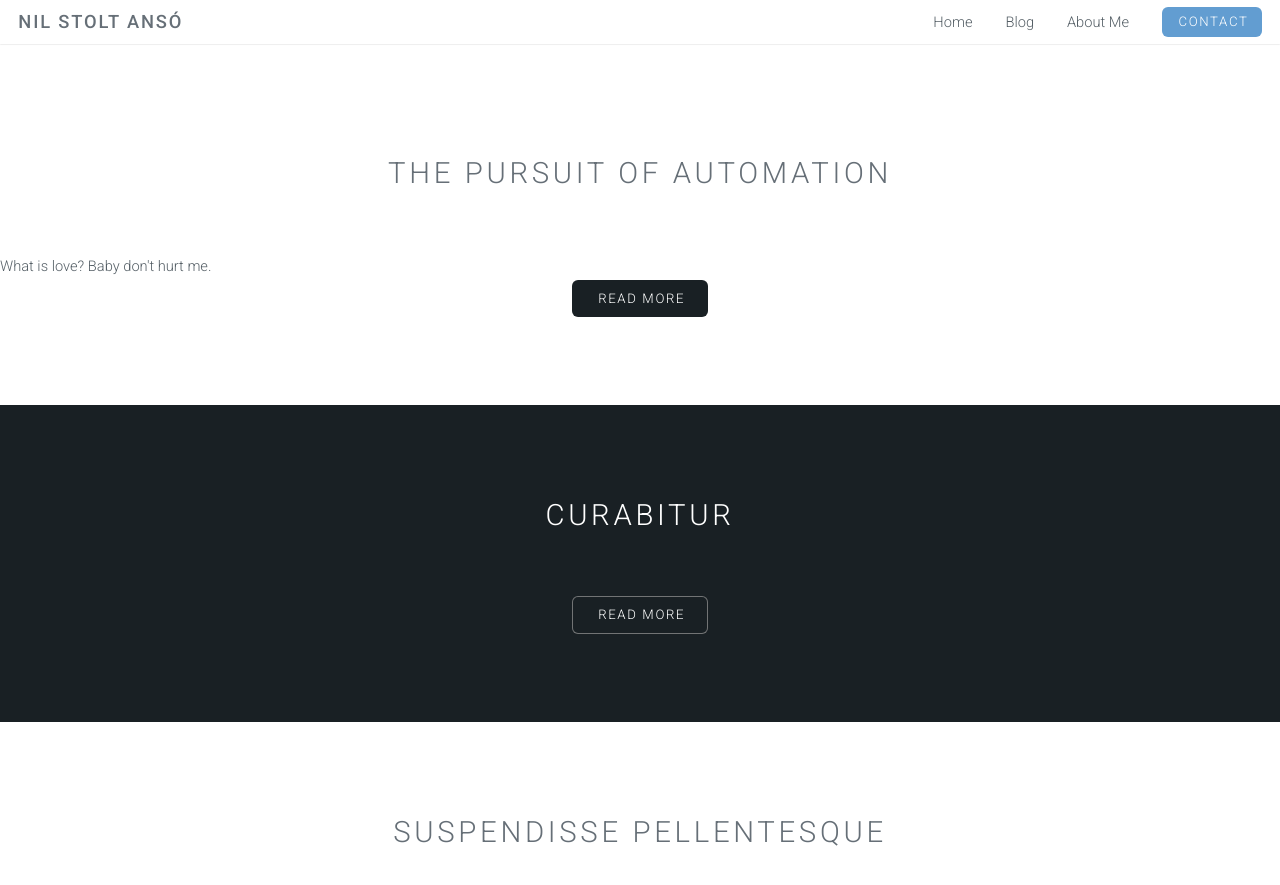
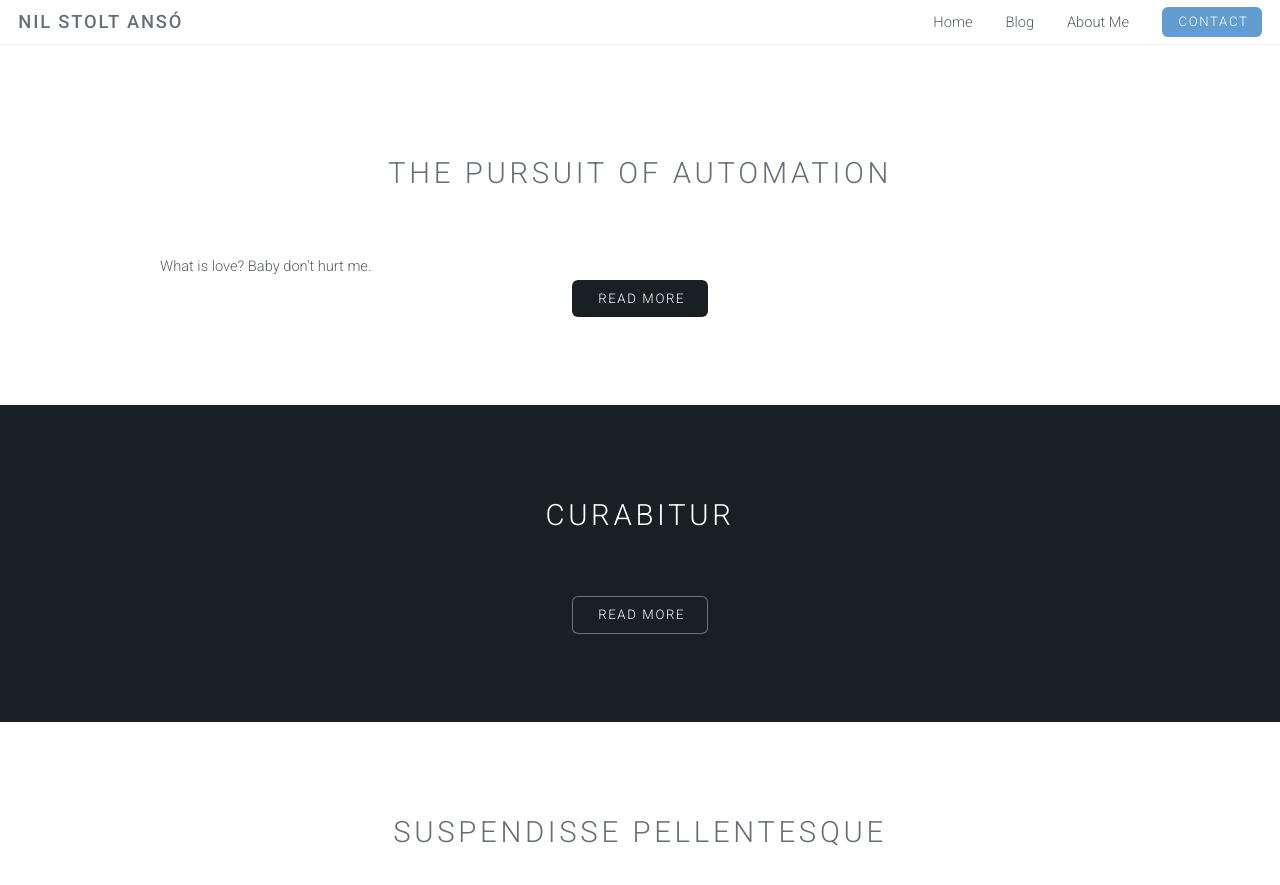
Before and after one commit to NILOIDE/NILOIDE.github.io, a Jekyll site: the page built from blog.html, in a window 1280 px wide and 900 px high, scrolled down 340 px. Shown: the top 885 px of the window. Built offline with Jekyll 4.4.1, drawn with Linux system fonts in a browser that asks for light colours.

```diff
--- a/blog.html
+++ b/blog.html
@@ -14,7 +14,7 @@
             <header class="major">
                 <h2><a href="{{ site.baseurl }}{{ post.url }}">{{ post.title }}</a></h2>
             </header>
-            <section class="container.big">
+            <section class="container">
                 {{ post.teaser }}
             </section>
             <section class="special">
```
